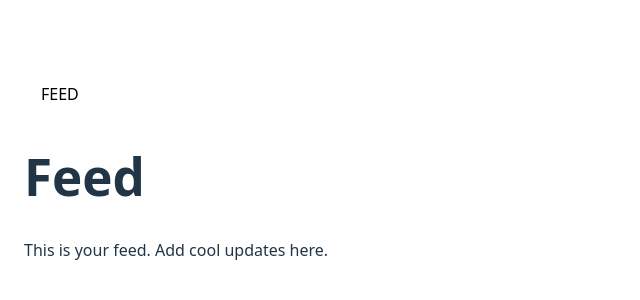
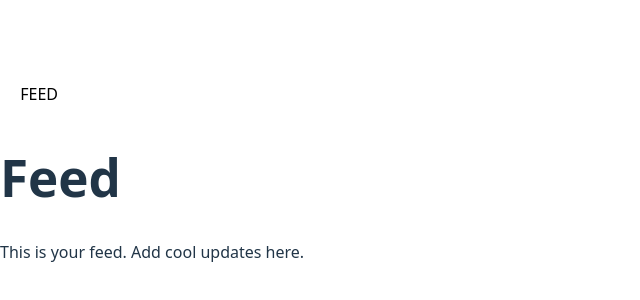
Before and after one commit to Not-Klaros/Port-Chan, a React (Vite) app in the folder my-portfolio/: page / in a window 1280 px wide. Shown: the part 224-524 px from the top of the page, without its empty margins (0-640 px from the left). Built offline with nearby package versions, Linux system fonts and the light colour scheme; the HTML template or start-up script is replaced by a standard one.

Commit message:
Adjust layout for centered nav and left-aligned content

```diff
--- a/my-portfolio/src/App.tsx
+++ b/my-portfolio/src/App.tsx
@@ -11,19 +11,20 @@ function App() {
   const [tab, setTab] = useState<Tab>('feed');
 
   return (
-    <div className="app-container" style={{ padding: 24 }}>
-      <div style={{ display: 'flex', gap: '1rem', marginBottom: '1rem' }}>
+    <div className="app-container">
+      <div className="nav-buttons">
         {tabs.map((t) => (
           <button
             key={t}
             onClick={() => setTab(t)}
-            style={{ padding: '0.5rem 1rem', background: tab === t ? 'white' : 'transparent', color: tab === t ? 'black' : 'white', border: '1px solid white' }}
+            className="tab-button"
+            style={{ background: tab === t ? 'white' : 'transparent', color: tab === t ? 'black' : 'white' }}
           >
             {t.toUpperCase()}
           </button>
         ))}
       </div>
-
+      <div className="content">
         <AnimatePresence mode="wait">
           <motion.div
             key={tab}
@@ -38,6 +39,7 @@ function App() {
           </motion.div>
         </AnimatePresence>
       </div>
+    </div>
   );
 }
 
--- a/my-portfolio/src/style.css
+++ b/my-portfolio/src/style.css
@@ -3,9 +3,40 @@ body {
   font-family: 'Segoe UI', Tahoma, Geneva, Verdana, sans-serif;
   background-color: #121212;
   color: white;
-  overflow: hidden;
+  min-height: 100vh;
 }
 
-button {
+.app-container {
+  min-height: 100vh;
+  display: flex;
+  flex-direction: column;
+  align-items: center;
+}
+
+.nav-buttons {
+  display: flex;
+  gap: 1rem;
+  justify-content: center;
+  padding: 1rem;
+  width: 100%;
+  border-bottom: 1px solid white;
+}
+
+.content {
+  padding: 0 24px;
+  width: 100%;
+  box-sizing: border-box;
+  text-align: left;
+  margin-top: 1rem;
+}
+
+.tab-button {
+  padding: 0.5rem 1rem;
+  border: 1px solid white;
   cursor: pointer;
+  transition: transform 0.2s ease;
 }
+
+.tab-button:hover {
+  transform: scale(1.1);
+}
```
Lines whose indentation alone changed are shown as unchanged.
